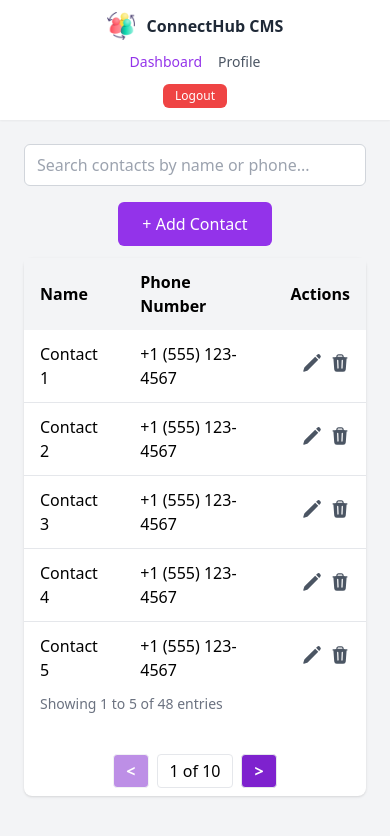
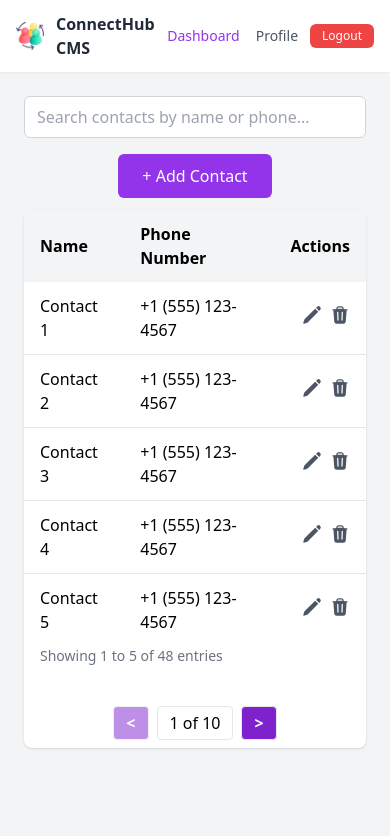
Before and after one commit to muhammadanascode/contact-management-frontend, a React (Create React App) app: page / in a window 390 px wide. Shown: the top 836 px of the page. Built offline with nearby package versions, Linux system fonts and the light colour scheme.

Commit message:
style: alignment fix for smalll screens

```diff
--- a/src/components/Navbar.js
+++ b/src/components/Navbar.js
@@ -7,7 +7,7 @@ const Navbar = () => {
             : "text-gray-600 hover:text-purple-600";
 
     return (
-        <nav className="bg-white shadow-sm px-4 sm:px-6 py-3 sm:py-4 flex flex-col sm:flex-row justify-between items-center gap-3 sm:gap-0">
+        <nav className="bg-white shadow-sm px-4 sm:px-6 py-3 sm:py-4 flex flex-row sm:flex-row justify-between items-center gap-3 sm:gap-0">
             {/* Logo / App Name */}
             <div className="flex items-center gap-3 sm:gap-6">
                 <img
```
